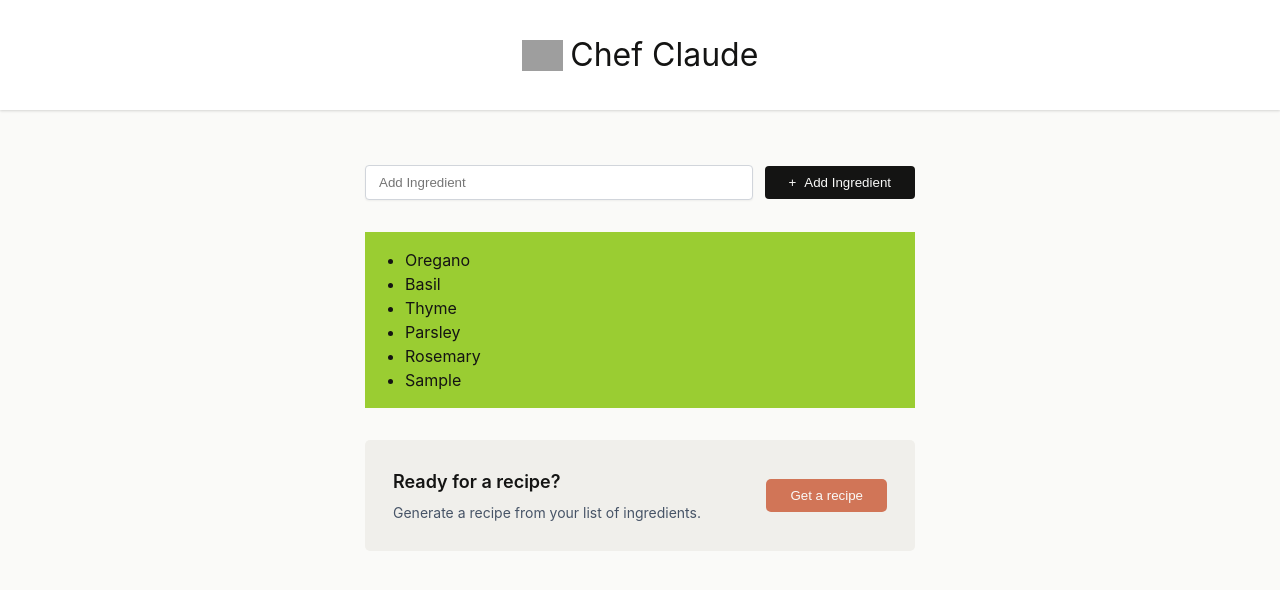
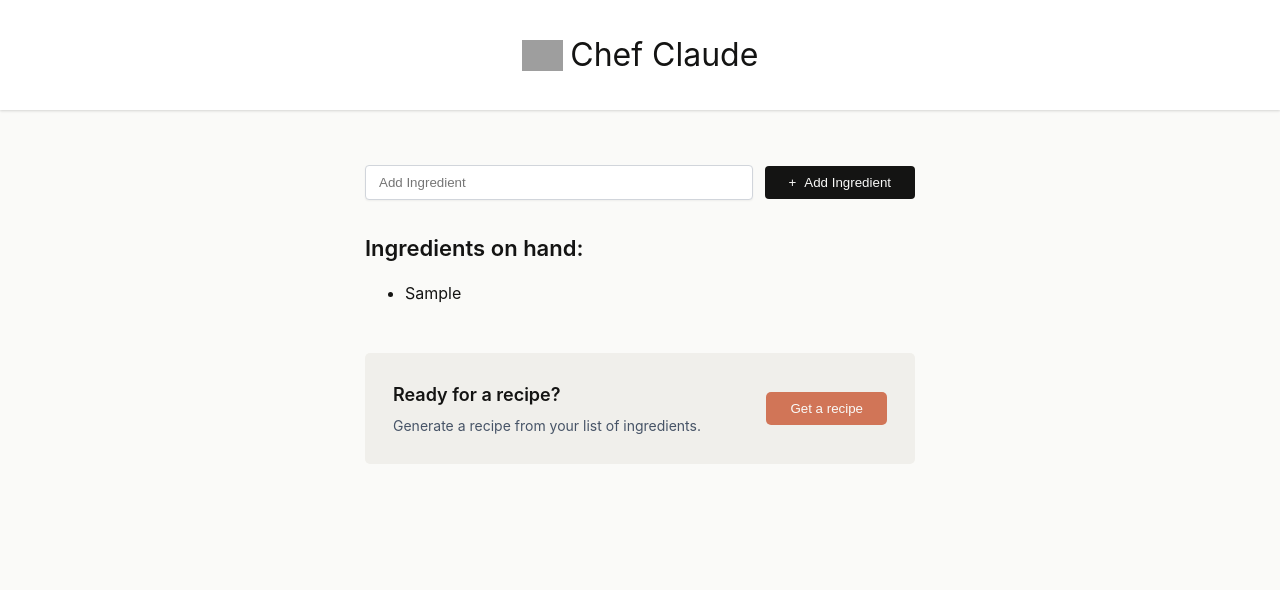
Before and after one commit to ahmedbashir-dev/ai-recipe-app-react, a React (Vite) app: page / in a window 1280 px wide. Both pictures are taken after typing "Sample" into the empty fields and a click on the button "Add Ingredient". Shown: the top 590 px of the page. Built offline with nearby package versions, Linux system fonts and the light colour scheme; grey boxes are pictures that could not be loaded.

Commit message:
Conditional rendering of ingredients and cta

```diff
--- a/src/components/Main.jsx
+++ b/src/components/Main.jsx
@@ -1,12 +1,16 @@
 import { useState } from "react";
 
 export default function Main() {
-    const [ingredients, setIngredients] = useState(['Oregano', 'Basil', 'Thyme', 'Parsley', 'Rosemary']);
+    const [ingredients, setIngredients] = useState([]);
 
     function addIngredient(formData) {
         const newIngredient = formData.get('ingredient');
         setIngredients((prevIngredients) => [...prevIngredients, newIngredient]);
     }
+
+    const ingredientElements = ingredients?.map((ingredirent, index) => (
+        <li key={index}>{ingredirent}</li>
+    ))
 
     return (
         <main className="container">
@@ -19,21 +23,21 @@ export default function Main() {
                     id="ingredient" />
                 <button>Add Ingredient</button>
             </form>
-            <section className="ingredients-section">
+            {ingredientElements?.length > 0 && <section className="ingredients-section">
+                <h2>Ingredients on hand:</h2>
                 <ul className="ingredients">
-                    {ingredients?.map((ingredirent, index) => (
-                        <li key={index}>{ingredirent}</li>
-                    ))}
+                    {ingredientElements}
                 </ul>
-            </section>
+                <div className="cta-section">
+                    <div className="cta-information">
+                        <h2>Ready for a recipe?</h2>
+                        <p>Generate a recipe from your list of ingredients.</p>
+                    </div>
+                    <button className="cta-button">Get a recipe</button>
+                </div>
+            </section> }
 
-            <section className="cta-section">
-                <div className="cta-information">
-                    <h2>Ready for a recipe?</h2>
-                    <p>Generate a recipe from your list of ingredients.</p>
-                </div>
-                <button className="cta-button">Get a recipe</button>
-            </section>
+
         </main>
     )
 }
--- a/src/index.css
+++ b/src/index.css
@@ -97,12 +97,19 @@ main{
 
 .ingredients-section{
   display: flex;
-  background-color: yellowgreen;
+  /* background-color: yellowgreen; */
+  flex-direction: column;
   width:550px ;
   margin-top: 2rem;
   text-align: left;
 }
 
+
+.ingredients-section > h2{
+  margin: 0;
+  font-weight: 600;
+  font-size: 22px;
+}
 
 .cta-section{
   display: flex;
```
